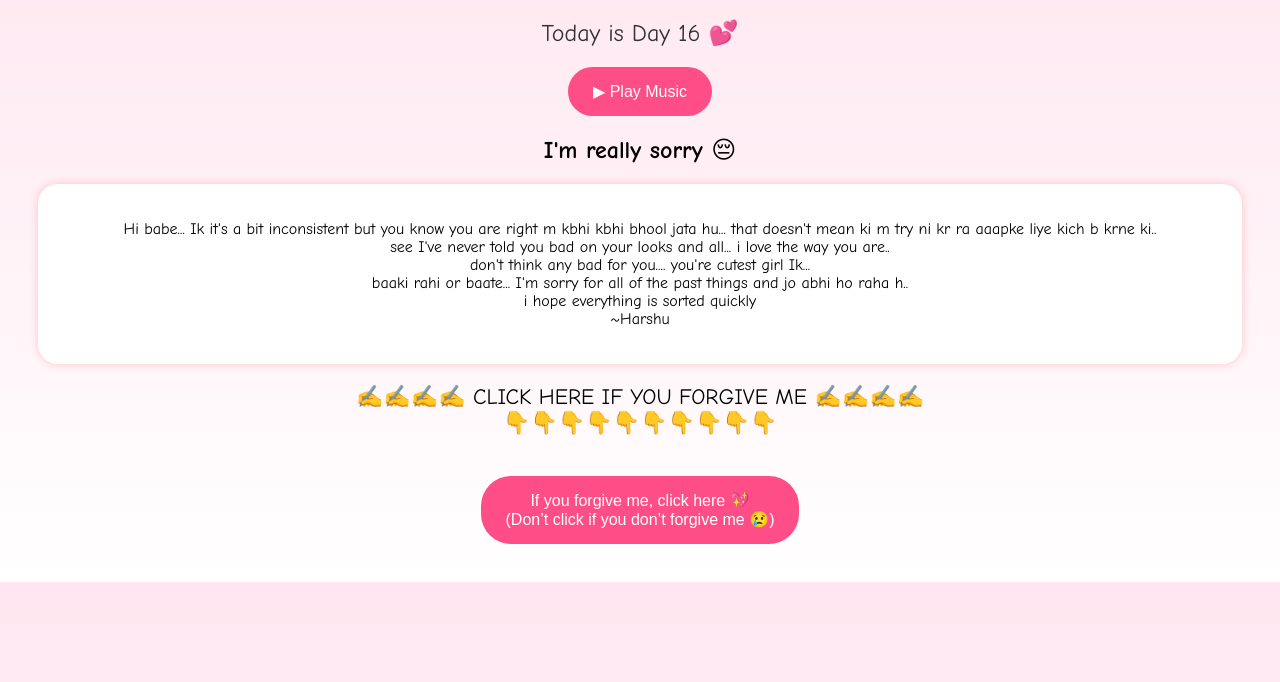
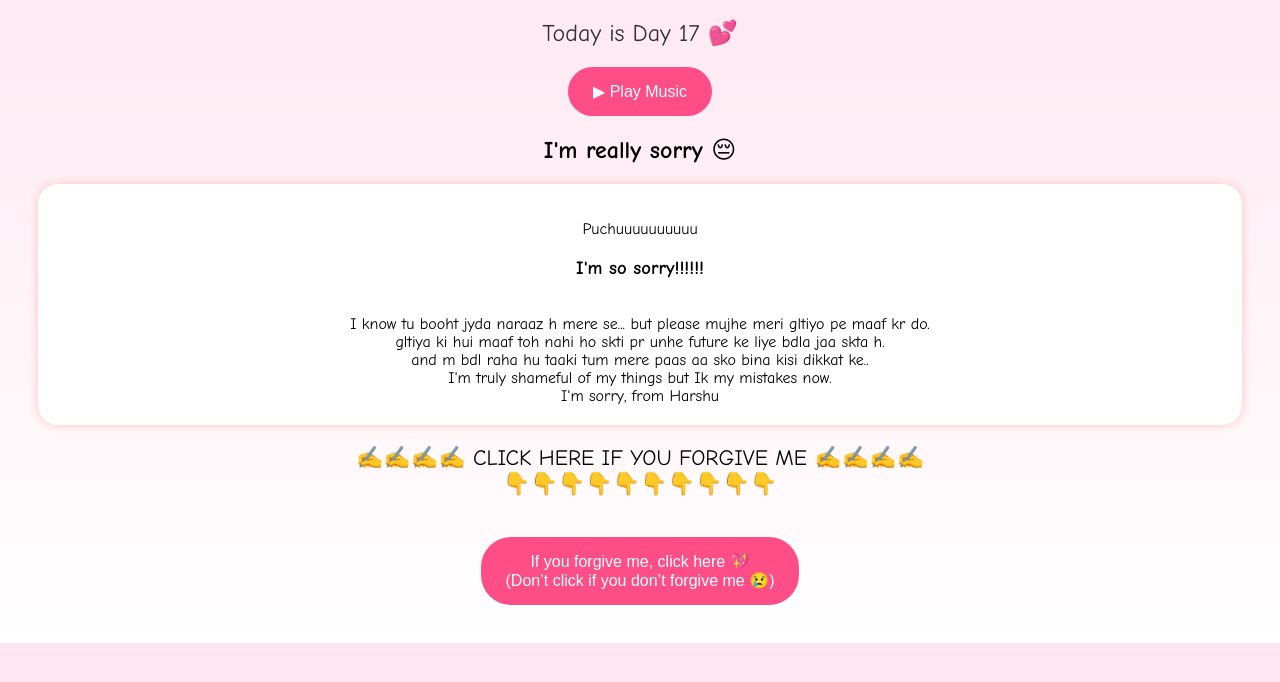
Before and after one commit to HarshNEWBY/sorry, a plain HTML site: page index.html in a window 1280 px wide. Shown: the part 100-782 px from the top of the page. Drawn offline with Linux system fonts and the light colour scheme.

Commit message:
Update index.html

```diff
--- a/index.html
+++ b/index.html
@@ -72,14 +72,13 @@
   <div class="letter">
     <!-- ✏️ EDIT YOUR APOLOGY LETTER BELOW -->
     <p>
-    Hi babe...
-      Ik it's a bit inconsistent but you know you are right m kbhi kbhi bhool jata hu...
-      that doesn't mean ki m try ni kr ra aaapke liye kich b krne ki..
-      <br> see I've never told you bad on your looks and all... i love the way you are..
-      <br> don't think any bad for you.... you're cutest girl Ik...
-      <br> baaki rahi or baate... I'm sorry for all of the past things and jo abhi ho raha h..
-      <br> i hope everything is sorted quickly
-      <br>               ~Harshu
+    Puchuuuuuuuuuu
+      <h3> I'm so sorry!!!!!!</h3>
+      <br>I know tu booht jyda naraaz h mere se... but please mujhe meri gltiyo pe maaf kr do.
+      <br> gltiya ki hui maaf toh nahi ho skti pr unhe future ke liye bdla jaa skta h.
+      <br> and m bdl raha hu taaki tum mere paas aa sko bina kisi dikkat ke..
+      <br> I'm truly shameful of my things but Ik my mistakes now.
+      <br> I'm sorry, from Harshu
     <!-- ✏️ EDIT YOUR APOLOGY LETTER ABOVE -->
   </div>
 
@@ -96,7 +95,7 @@
 
   <script>
     // ✏️ CHANGE THE DAY NUMBER BELOW MANUALLY
-    const days = 16; // change to 2, 3, 4, etc.
+    const days = 17; // change to 2, 3, 4, etc.
     // ✏️ CHANGE THE DAY NUMBER ABOVE
 
     document.getElementById("dayCounter").innerText =
```
